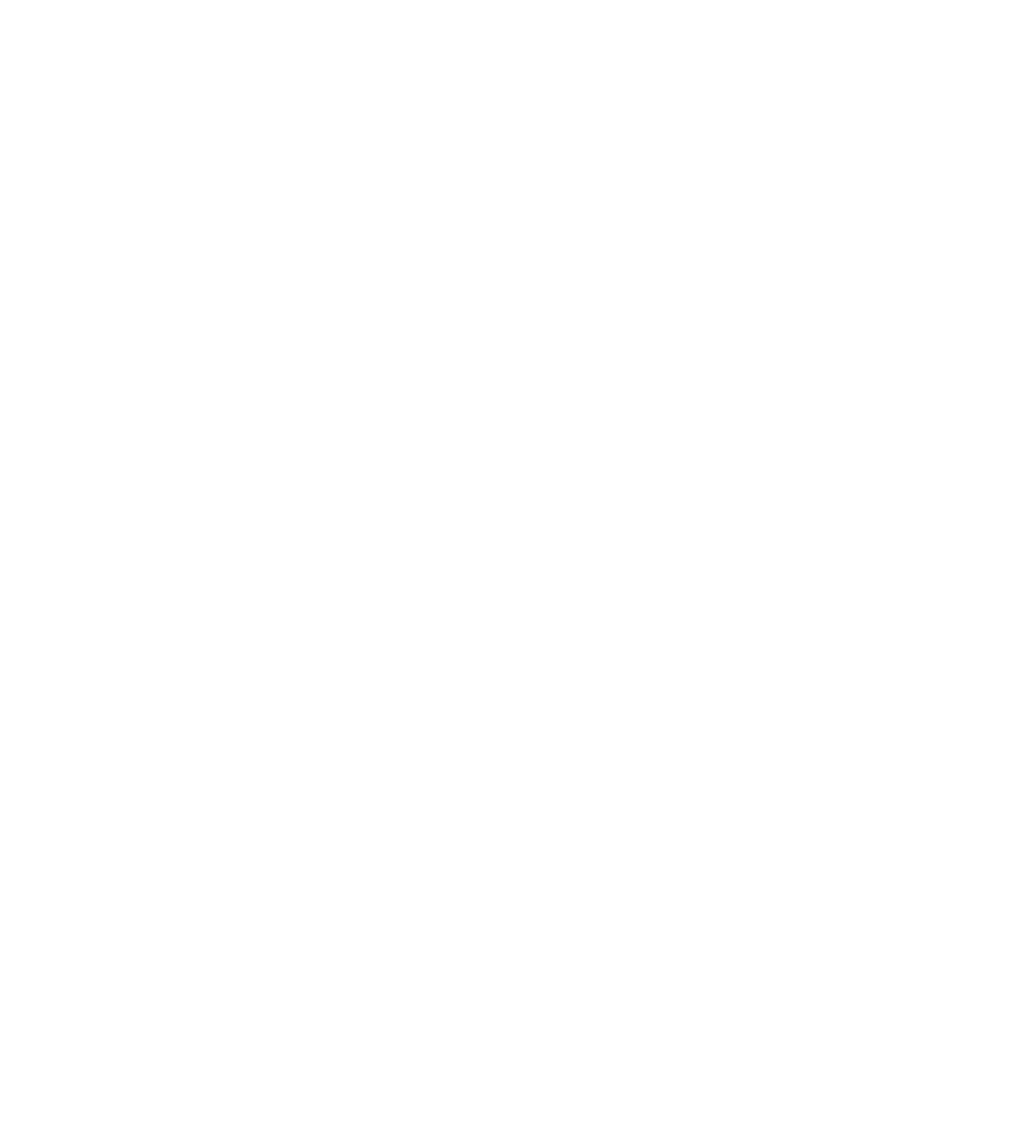
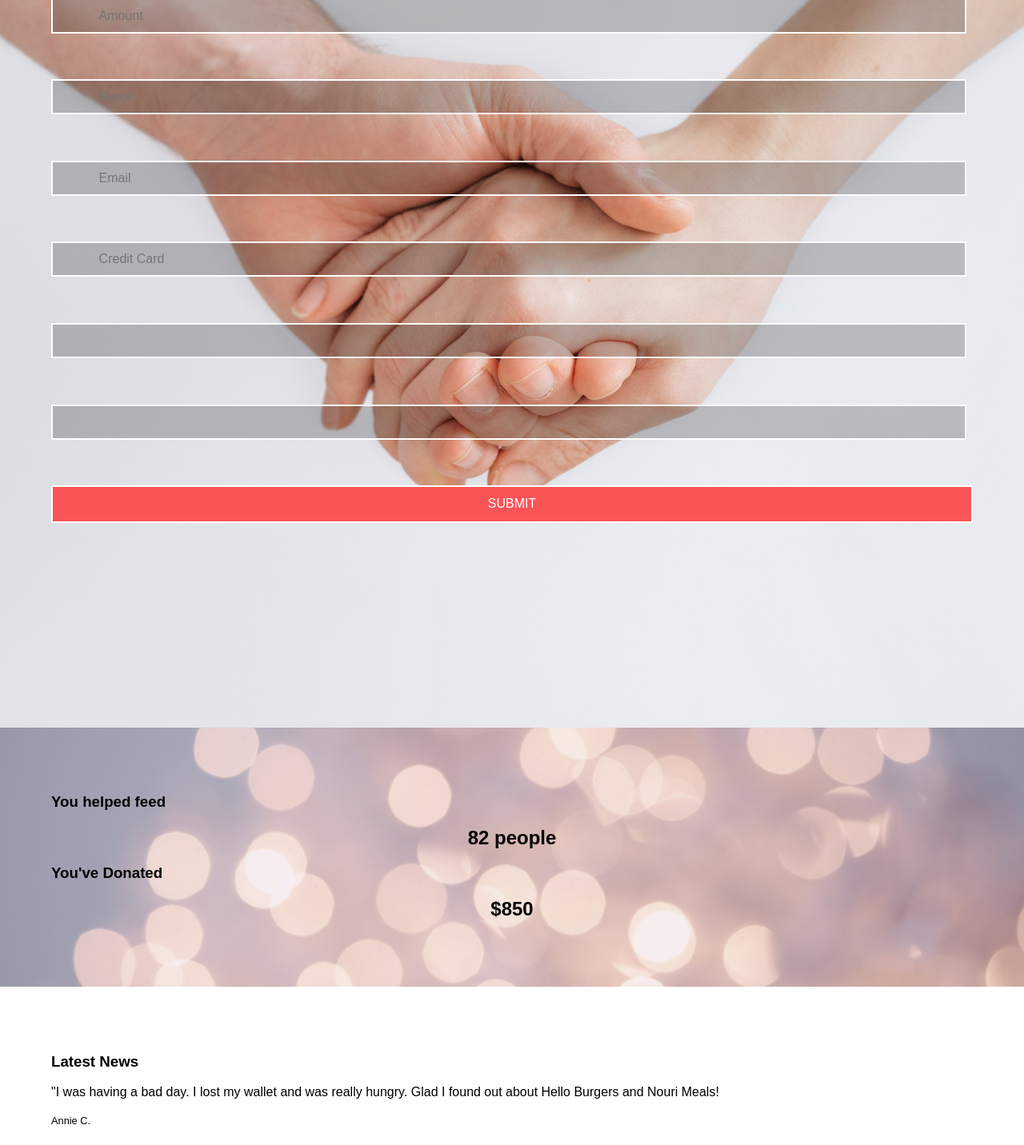
Before and after one commit to nourimeals/nouri, a React (Create React App) app: page /restaurant in a window 1280 px wide. Shown: the part 338-1770 px from the top of the page at 80% size. Before the commit the page ends 800 px from the top, so only its background shows below. Built offline with nearby package versions, Linux system fonts and the light colour scheme; a web font is replaced by a local one.

Commit message:
menu changes

```diff
--- a/src/components/App.jsx
+++ b/src/components/App.jsx
@@ -1,6 +1,6 @@
 import React, { Component } from 'react';
 import {Provider} from 'react-redux';
-import {BrowserRouter, Route} from 'react-router-dom';
+import {BrowserRouter, Route, Switch} from 'react-router-dom';
 import {createStore} from 'redux';
 
 import reducers from '../reducers';
@@ -12,6 +12,7 @@
 import Restaurant from './restaurant/restaurant.jsx';
 import SignIn from './auth/signin.jsx';
 import SignUp from './auth/signup.jsx';
+import PrivateRoute from './auth/private-route.jsx';
 
 
 const store = createStore(
@@ -25,10 +26,15 @@
         <BrowserRouter>
           <div>
             <Route exact path='/' component={Home} />
-            <Route path='/donate' component={Donate} />
             <Route path='/restaurant' component={Restaurant} />
             <Route path='/signin' component={SignIn} />
             <Route path='/signup' component={SignUp} />
+            <Switch>
+              <PrivateRoute path='/donate' component={Donate} />
+            </Switch>
+            <Switch>
+              <PrivateRoute path='/restaurants' component={Restaurant} />
+            </Switch>
           </div>
         </BrowserRouter>
       </Provider>
--- /dev/null
+++ b/src/components/auth/private-route.jsx
@@ -0,0 +1,21 @@
+import React from 'react'
+import { Route, Redirect } from 'react-router-dom'
+import { connect } from 'react-redux';
+
+const PrivateRoute = ({ component: Component, user, ...rest }) => (
+  <Route
+    {...rest}
+    render={props => user.isSignedIn ? (<Component {...props} />
+      ) : (
+        <Redirect to="/signin" />
+      )
+    }
+  />
+)
+
+
+const mapStateToProps = state => ({
+  user: state.user
+})
+
+export default connect(mapStateToProps)(PrivateRoute)
--- a/src/components/donate/donate.jsx
+++ b/src/components/donate/donate.jsx
@@ -9,7 +9,7 @@
   render() {
     return <React.Fragment>
         <Header />
-        <section class="hero">
+        <section className="hero">
           <h1>Make a Donation</h1>
           <form>
             <input placeholder="Amount"/>
@@ -22,7 +22,7 @@
           </form>
         </section>
 
-        <section class= "sparkle">
+        <section className= "sparkle">
           <div>
             <h3>You helped feed</h3>
             <h2> 82 people </h2>
--- a/src/components/header/menu.css
+++ b/src/components/header/menu.css
@@ -15,3 +15,8 @@
   margin-bottom: 5%;
   text-transform: uppercase;
 }
+
+.signin-signout {
+  display: flex;
+  flex-direction: column;
+}
--- a/src/components/header/menu.jsx
+++ b/src/components/header/menu.jsx
@@ -2,13 +2,46 @@
 import {connect} from 'react-redux';
 import {Link} from 'react-router-dom';
 
+
+import {
+  userSignIn,
+} from '../../actions/user.js';
+
 import './menu.css';
 
 class Menu extends React.Component {
+  constructor(props) {
+    super(props);
+
+    this.clearSessionStorage = this.clearSessionStorage.bind(this);
+  }
+
+  componentDidMount() {
+    let token = sessionStorage.getItem('json.token');
+    if (token) {
+      this.props.userSignIn({isSignedIn: true})
+    }
+    console.log('is signed in', this.props.user.isSignedIn);
+  }
+
+  clearSessionStorage() {
+    sessionStorage.removeItem('json.token');
+    this.props.userSignIn({isSignedIn: false})
+  }
+
   render() {
     return <div id="menu-div">
-      {this.props.user.isSignedIn ? (<a>signout</a>) : (<Link to={'/signin'}>signin</Link>)}
       <Link to='/'>Home</Link>
+      <Link to='/donate'>Donate</Link>
+      <Link to='/restaurants'>Restaurants</Link>
+      {this.props.user.isSignedIn ? (
+      <a onClick={this.clearSessionStorage}>signout</a>
+      ) : (
+      <div className="signin-signout">
+        <Link to={'/signin'}>signin</Link>
+        <Link to={'/signup'}>signup</Link>
+      </div>
+      )}
     </div>
   }
 }
@@ -21,7 +54,7 @@
 
 const mapDispatchToProps = (dispatch, getState) => {
   return {
-
+    userSignIn: json => dispatch(userSignIn(json))
   }
 }
 
--- a/src/components/home/home.jsx
+++ b/src/components/home/home.jsx
@@ -11,7 +11,7 @@
   render() {
     return <React.Fragment>
         <Header />
-        <section class="hero">
+        <section className="hero">
           <h1>Help us make the world a better place.</h1>
           <h2>Pay it forward by buying someone a meal.</h2>
           <button>donate</button>
@@ -31,7 +31,7 @@
           </div>
         </section>
 
-        <section class="sparkle">
+        <section className="sparkle">
           <h3>participating restaurants</h3>
           <div>
             <h4>Max's Stakehouse</h4>
--- a/src/components/restaurant/restaurant.jsx
+++ b/src/components/restaurant/restaurant.jsx
@@ -8,10 +8,40 @@
 
   render() {
     return <React.Fragment>
-        <Header/>
-          <div>RestaurantDash</div>
+        <Header />
+        <section className="hero">
+          <h1>Make a Donation</h1>
+          <form>
+            <input placeholder="Amount"/>
+           <input placeholder="Name"/>
+           <input placeholder="Email"/>
+           <input placeholder="Credit Card"/>
+           <input placehold="Expiration"/>
+           <input placehold="cvv"/>
+           <button> SUBMIT </button>
+          </form>
+        </section>
 
-      <Footer />
+        <section className= "sparkle">
+          <div>
+            <h3>You helped feed</h3>
+            <h2> 82 people </h2>
+          </div>
+          <div>
+            <h3> You've Donated</h3>
+            <h2>$850</h2>
+          </div>
+        </section>
+
+        <section>
+          <div>
+            <h3>Latest News</h3>
+            <p>"I was having a bad day. I lost my wallet and was really hungry. Glad I found out about Hello Burgers and Nouri Meals!</p>
+            <small>Annie C.</small>
+          </div>
+        </section>
+
+      <Footer/>
       </React.Fragment>
   }
 }
```
